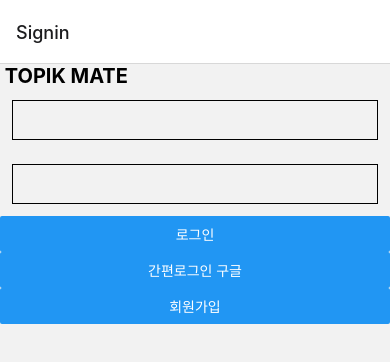
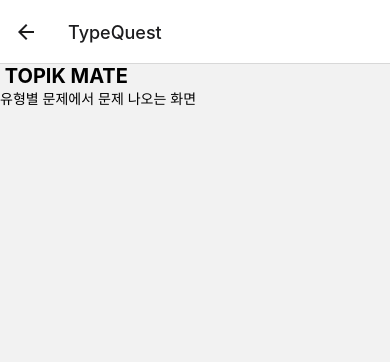
Before and after one commit to ALL-TOPIKMate/TOPIK_Mate, a React Native app: screen /TypeQuest in a window 390 px wide. Shown: the top 362 px of the page. Built offline with nearby package versions, Linux system fonts and the light colour scheme.

Commit message:
유형별 문제 페이지

```diff
--- a/App.js
+++ b/App.js
@@ -21,6 +21,7 @@
 import SignupScreen from "./screens/SignupScreen";
 import StudyScreen from "./screens/StudyScreen";
 import MockStudyScreen from "./screens/MockStudyScreen";
+import TypeQuestScreen from "./screens/TypeQuestScreen";
 
 
 const Tab = createBottomTabNavigator();
@@ -49,6 +50,7 @@
           <Stack.Screen name = "Signup" component = {SignupScreen}/>
           <Stack.Screen name = "Study" component = {StudyScreen}/>
           <Stack.Screen name="MockStudy" component = {MockStudyScreen}/>
+          <Stack.Screen name="TypeQuest" component = {TypeQuestScreen}/>
         </Stack.Navigator>
 
       </NavigationContainer>
--- /dev/null
+++ b/screens/TypeQuestScreen.js
@@ -0,0 +1,21 @@
+import React from 'react';
+
+import {View, Text, Button} from 'react-native'
+import AppNameHeader from './component/AppNameHeader'
+
+const TypeQuestScreen = ({navigation}) =>{
+    return (
+        <View>
+            <AppNameHeader/>
+            <View>
+                <Text>
+                    유형별 문제에서 문제 나오는 화면
+                </Text>
+
+
+            </View>
+        </View>
+    );
+}
+
+export default TypeQuestScreen;
--- a/screens/TypeScreen.js
+++ b/screens/TypeScreen.js
@@ -13,7 +13,7 @@
                     유형별 문제
                 </Text>
 
-                <Button title = "유형학습" onPress={()=>{navigation.push("Study", {id: 2})}}/>
+                <Button title = "유형학습" onPress={()=>{navigation.push("TypeQuest")}}/>
             </View>
         </View>
     );
```
